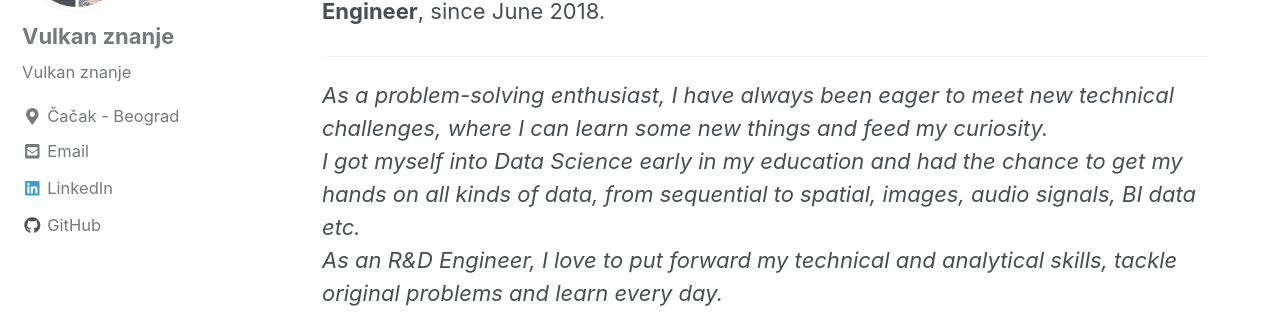
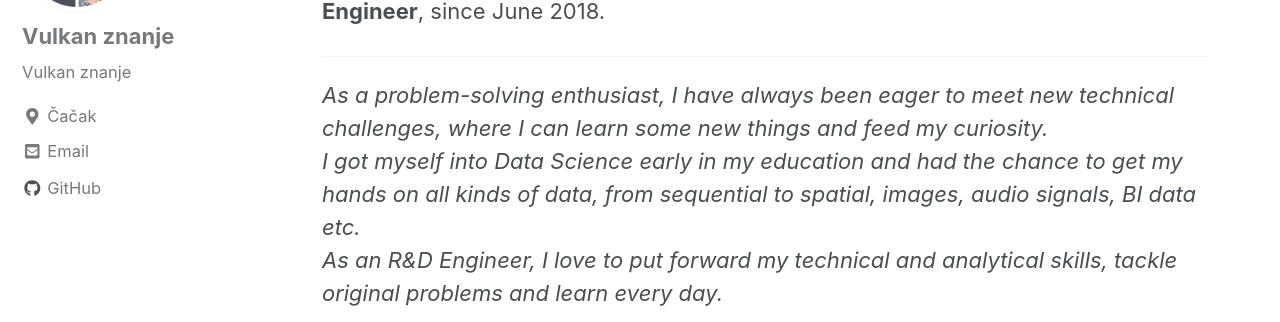
Before and after one commit to vulkanznanje/vulkanznanje.github.io, a Jekyll site: the page built from index.md, in a window 1280 px wide. Shown: the part 531-853 px from the top of the page. Built offline with Jekyll 4.4.1, drawn with Linux system fonts in a browser that asks for light colours; nearby versions of some CDN libraries; part of the change alters nothing that is shown.

Commit message:
Update _config.yml

```diff
--- a/_config.yml
+++ b/_config.yml
@@ -104,8 +104,8 @@ author:
   name             : "Vulkan znanje"
   avatar           : "/images/profile_picture.jpg" # path of avatar image, e.g. "/assets/images/bio-photo.jpg"
   bio              : "Vulkan znanje"
-  location         : "Čačak - Beograd"
-  email            : "mlsppc@gmail.com"
+  location         : "Čačak"
+  email            : "prof.dalibor@gmail.com"
   uri              :
   home             : # null (default), "absolute or relative url to link to author home"
   bitbucket        :
@@ -114,23 +114,23 @@ author:
   flickr           :
   facebook         :
   foursquare       :
-  github           : "vulkanznanje"
+  github           : "https://github.com/vulkanznanje/fajlovi"
   gitlab           :
   google_plus      :
   keybase          :
   instagram        :
   lastfm           :
-  linkedin         : "mmmmmmmmmmm" # "john-doe-12345678" (the last part of your profile url, e.g. https://www.linkedin.com/in/john-doe-12345678)
+  linkedin         :
   pinterest        :
   soundcloud       :
-  stackoverflow    : # "123456/username" (the last part of your profile url, e.g. https://stackoverflow.com/users/123456/username)
-  steam            : # "steamId" (the last part of your profile url, e.g. https://steamcommunity.com/id/steamId/)
+  stackoverflow    :
+  steam            :
   tumblr           :
   twitter          :
   vine             :
   weibo            :
   xing             :
-  youtube          : # "https://youtube.com/c/MichaelRoseDesign"
+  youtube          :
 
 
 # Reading Files
```
